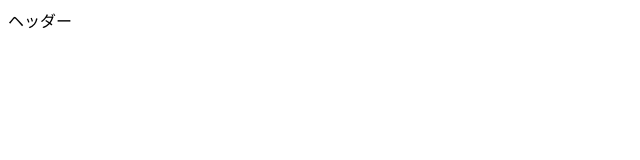
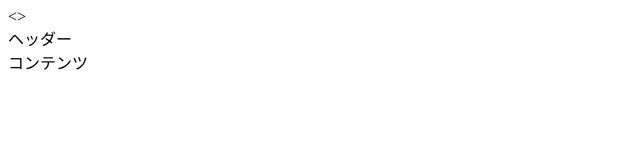
Before and after one commit to shin552/test, a plain HTML site: page index.html in a window 1280 px wide. Shown: the whole page, without its empty margins (0-640 px from the left). Drawn offline with Linux system fonts and the light colour scheme.

Commit message:
コンテンツ制作完了

```diff
--- a/index.html
+++ b/index.html
@@ -6,9 +6,15 @@
     <meta name="viewport" content="width=device-width, initial-scale=1.0">
     <title>Document</title>
 </head>
-<body>
+<>
     <header>
         ヘッダー
     </header>
+
+    <main>
+        コンテンツ
+    </main>
+
+
 </body>
 </html>
```
